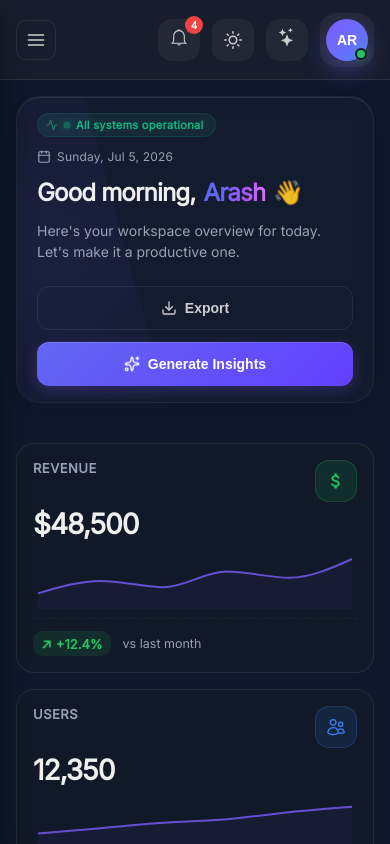
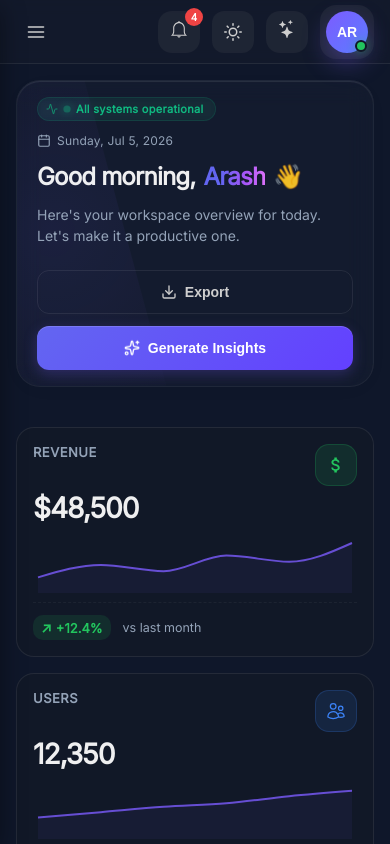
Before and after one commit to arashafsaryan/dashboard, a React (Vite) app: page / in a window 390 px wide. Shown: the top 844 px of the page. Built offline with nearby package versions, Linux system fonts and the light colour scheme.

Commit message:
refactore main header

```diff
--- a/src/components/layout/Header/Header.jsx
+++ b/src/components/layout/Header/Header.jsx
@@ -9,6 +9,8 @@ export default function Header() {
   // eslint-disable-next-line no-unused-vars
   const [showNotifications, setShowNotifications] = useState(false);
   const notificationRef = useRef(null);
+  const { toggleMobileSidebar } = useSidebar();
+
   useEffect(() => {
     const handleClickOutside = (e) => {
       if (
@@ -23,12 +25,15 @@ export default function Header() {
       document.removeEventListener("mousedown", handleClickOutside);
     };
   }, []);
-  const { toggleMobileSidebar } = useSidebar();
 
   return (
     <header className={styles.header}>
       <div className={styles.left}>
-        <button className={styles.menuBtn} onClick={toggleMobileSidebar}>
+        <button
+          className={styles.menuBtn}
+          onClick={toggleMobileSidebar}
+          aria-label="Toggle Menu"
+        >
           <FiMenu />
         </button>
       </div>
--- a/src/components/layout/Header/Header.module.css
+++ b/src/components/layout/Header/Header.module.css
@@ -1,52 +1,69 @@
+/* ==========================
+   Main Header (Glassmorphism)
+========================== */
 .header {
-  height: 80px;
-  padding: 0 28px;
+  height: 72px;
+  padding: 0 var(--space-5);
   display: flex;
   align-items: center;
-  gap: 24px;
-  background: var(--surface);
+  justify-content: space-between;
+  gap: var(--space-5);
+  background: color-mix(in srgb, var(--surface) 50%, transparent);
+  backdrop-filter: blur(7px);
+  -webkit-backdrop-filter: blur(16px);
+
   border-bottom: 1px solid var(--border);
   position: sticky;
   top: 0;
   z-index: 100;
   flex-shrink: 0;
+  transition:
+    background 0.3s ease,
+    border-color 0.3s ease;
 }
 
-/* Left */
-.left {
-  display: flex;
-  align-items: center;
-  flex-shrink: 0;
-}
+/* ==========================
+   Layout Areas
+========================== */
+
 .center {
   flex: 1;
   display: flex;
   justify-content: start;
   min-width: 0;
 }
+
 .right {
   display: flex;
   align-items: center;
+  justify-content: flex-end;
+  gap: var(--space-3);
   margin-left: auto;
   flex-shrink: 0;
+  min-width: 60px;
 }
+
+/* ==========================
+   Mobile Menu Button
+========================== */
 .menuBtn {
-  color: var(--text);
   width: 40px;
   height: 40px;
   display: none;
   align-items: center;
   justify-content: center;
-  border: 1px solid var(--border);
+  border: 1px solid transparent;
   border-radius: var(--radius-sm);
-  background: var(--surface);
+  background: transparent;
+  color: var(--text);
   cursor: pointer;
   font-size: 20px;
-  transition: all 0.2s ease;
+  transition: all 0.2s cubic-bezier(0.25, 1, 0.5, 1);
 }
 
 .menuBtn:hover {
-  background: var(--surface-hover);
+  /* تولید رنگ ملایم بر اساس رنگ متن (سازگار با هر دو مود) */
+  background: color-mix(in srgb, var(--text) 8%, transparent);
   color: var(--title);
 }
 
@@ -58,147 +75,181 @@
   .menuBtn {
     display: flex;
   }
-  .left {
-    width: auto;
-  }
 }
 
-/* Search */
-
+/* ==========================
+   Search Input (Premium Feel)
+========================== */
 .searchInput {
   width: 100%;
-  max-width: 520px;
-  height: 46px;
+  max-width: 480px;
+  height: 44px;
   display: flex;
   align-items: center;
-  justify-content: space-between;
   padding: 0 16px;
-  border-radius: 16px;
+  border-radius: 24px; /* گوشه‌های گردتر برای ظاهر مدرن‌تر */
   border: 1px solid var(--border);
-  background: rgba(255, 255, 255, 0.03);
-  cursor: pointer;
-  transition: 0.2s;
+  background: color-mix(in srgb, var(--surface) 50%, transparent);
+  cursor: text;
+  transition: all 0.3s cubic-bezier(0.25, 1, 0.5, 1);
+  box-shadow: inset 0 2px 4px rgba(0, 0, 0, 0.02);
 }
+
 .searchInput:hover {
-  border-color: rgba(124, 92, 255, 0.25);
-  background: rgba(124, 92, 255, 0.05);
+  border-color: color-mix(in srgb, var(--primary) 40%, var(--border));
+  background: color-mix(in srgb, var(--text) 4%, transparent);
 }
+
+/* حالت فوکوس فرضی (اگر در SearchBar.jsx هندل می‌کنید) */
+.searchInput:focus-within {
+  border-color: var(--primary);
+  background: var(--surface);
+  box-shadow: 0 0 0 3px color-mix(in srgb, var(--primary) 20%, transparent);
+}
+
 .searchIcon {
-  opacity: 0.6;
-  font-size: 25px;
+  color: var(--muted);
+  font-size: 18px;
+  transition: color 0.2s;
 }
+
+.searchInput:focus-within .searchIcon {
+  color: var(--primary);
+}
+
 .placeholder {
   font-size: 14px;
   flex: 1;
   margin-left: 12px;
   color: var(--muted);
-}
-.searchInput kbd {
-  padding: 4px 8px;
-  border-radius: 8px;
-  font-size: 11px;
-  background: rgba(255, 255, 255, 0.05);
-  border: 1px solid var(--border);
-  color: var(--muted);
-}
-@media (max-width: 850px) {
-  .searchBox {
-    display: none;
-  }
-}
-@media (max-width: 1024px) {
-  .searchInput {
-    width: 250px;
-    padding: 7px 11px;
-    border-radius: var(--radius-sm);
-    font-size: 12px;
-  }
+  background: transparent;
+  border: none;
+  outline: none;
 }
 
-/* Right */
+/* استایل دکمه‌های میانبر (مثلاً Ctrl+K) */
+.searchInput kbd {
+  display: flex;
+  align-items: center;
+  gap: 2px;
+  padding: 3px 8px;
+  border-radius: 6px;
+  font-size: 11px;
+  font-family: monospace;
+  font-weight: 600;
+  background: color-mix(in srgb, var(--text) 6%, transparent);
+  border: 1px solid color-mix(in srgb, var(--text) 10%, transparent);
+  color: var(--muted);
+  box-shadow: 0 2px 0 color-mix(in srgb, var(--text) 5%, transparent);
+}
+
+/* ==========================
+   Right Actions & User Profile
+========================== */
 .iconBtn {
-  width: 36px;
-  height: 36px;
-  border-radius: 10px;
-  border: 1px solid var(--border);
+  width: 40px;
+  height: 40px;
+  border-radius: var(--radius-sm);
+  border: 1px solid transparent;
   background: transparent;
   color: var(--text);
   cursor: pointer;
-  font-size: 18px;
-  transition: 0.2s;
+  font-size: 20px;
+  display: flex;
+  align-items: center;
+  justify-content: center;
+  transition: all 0.2s ease;
 }
 
 .iconBtn:hover {
-  background: rgba(255, 255, 255, 0.05);
+  background: color-mix(in srgb, var(--text) 8%, transparent);
+  color: var(--title);
 }
 
+/* User Profile Badge */
 .user {
   display: flex;
   align-items: center;
   gap: 10px;
   cursor: pointer;
-  padding: 6px 10px;
-  border-radius: 14px;
-  transition: 0.2s;
+  padding: 4px 12px 4px 4px;
+  border-radius: 24px;
+  border: 1px solid transparent;
+  transition: all 0.2s ease;
 }
+
 .user:hover {
-  background: rgba(255, 255, 255, 0.04);
+  background: color-mix(in srgb, var(--text) 5%, transparent);
+  border-color: var(--border);
 }
+
 .avatar {
-  width: 40px;
-  height: 40px;
-  font-size: 15px;
+  width: 36px;
+  height: 36px;
   border-radius: 50%;
-  background: var(--primary);
+  background: linear-gradient(135deg, var(--primary), #a855f7);
   display: flex;
   align-items: center;
   justify-content: center;
-  color: var(--text);
-  font-weight: 600;
+  color: #fff;
+  font-size: 14px;
+  font-weight: 700;
+  box-shadow: 0 2px 8px color-mix(in srgb, var(--primary) 30%, transparent);
 }
+
 .userInfo {
   display: flex;
   flex-direction: column;
 }
+
 .userInfo small {
-  font-size: 12px;
+  font-size: 13px;
+  font-weight: 600;
+  color: var(--title);
+  line-height: 1.2;
+}
+
+.arrow {
+  font-size: 14px;
   color: var(--muted);
+  margin-left: 4px;
 }
-.arrow {
-  font-size: 12px;
-  opacity: 0.6;
-}
+
+/* Notification Badge */
 .notificationWrapper {
   position: relative;
 }
 
 .badge {
   position: absolute;
-  top: -4px;
-  right: -4px;
-  width: 18px;
-  height: 18px;
+  top: 4px;
+  right: 4px;
+  width: 10px; /* طراحی نقطه‌ای مینیمال و مدرن‌تر */
+  height: 10px;
   border-radius: 50%;
   background: var(--danger);
-  color: white;
-  font-size: 11px;
-  font-weight: 700;
-  display: flex;
-  align-items: center;
-  justify-content: center;
+  border: 2px solid var(--surface); /* ایجاد حاشیه همرنگ پس‌زمینه برای جدا شدن */
+}
+
+/* ==========================
+   Responsive
+========================== */
+@media (max-width: 1024px) {
+  .searchInput {
+    max-width: 320px;
+  }
+}
+
+@media (max-width: 850px) {
+  .center {
+    display: none; /* مخفی کردن سرچ بار در موبایل (می‌توانید بعدا دکمه سرچ جایگزین کنید) */
+  }
 }
 
 @media (max-width: 767px) {
   .header {
-    padding: 0 16px;
-  }
-
-  .left {
-    gap: 12px;
-  }
-
-  .right {
-    gap: 8px;
+    padding: 0 var(--space-4);
+    height: 64px;
   }
 
   .userInfo,
@@ -207,6 +258,7 @@
   }
 
   .user {
-    padding: 4px;
+    padding: 2px;
+    border-radius: 50%;
   }
 }
```
